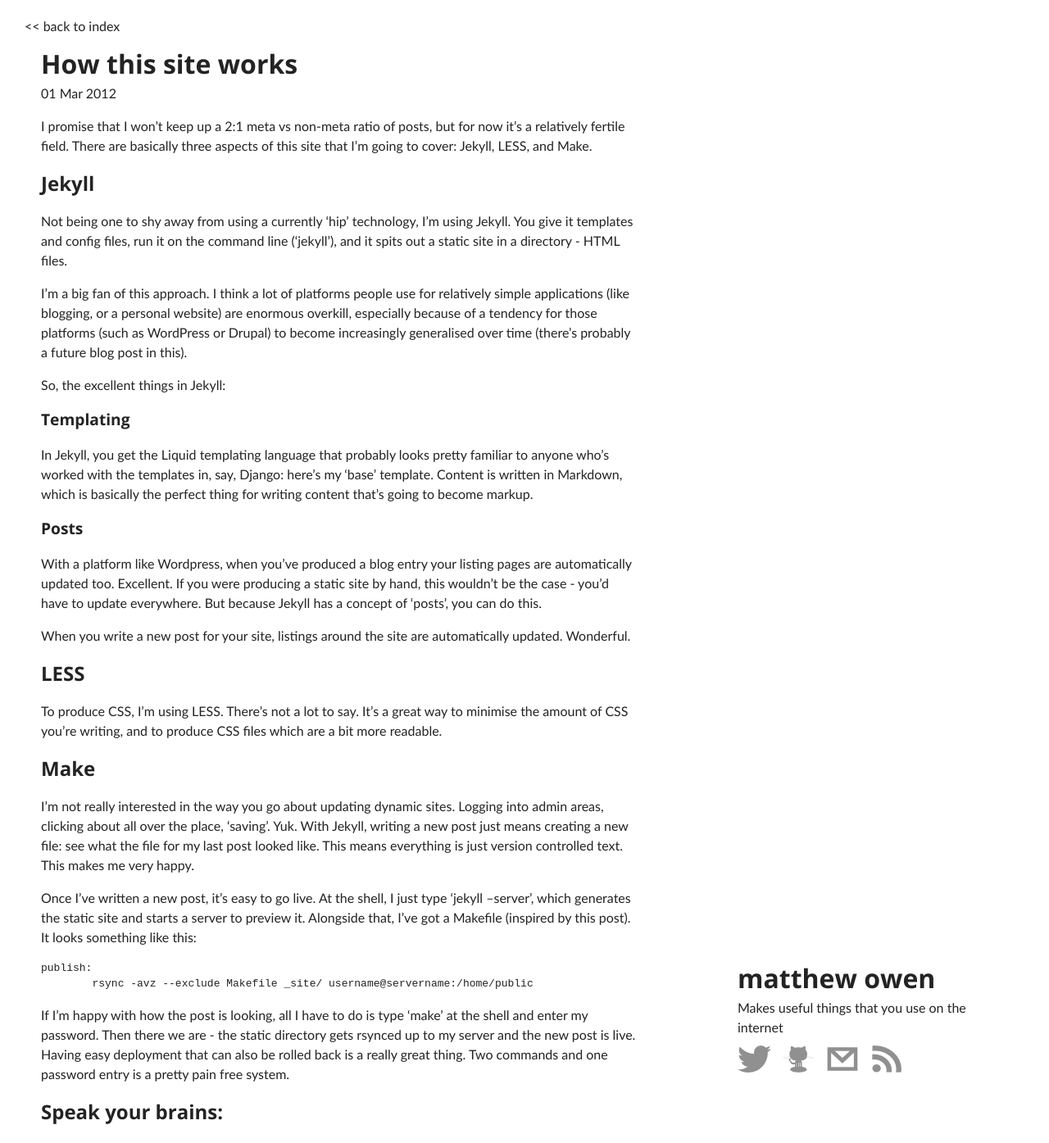
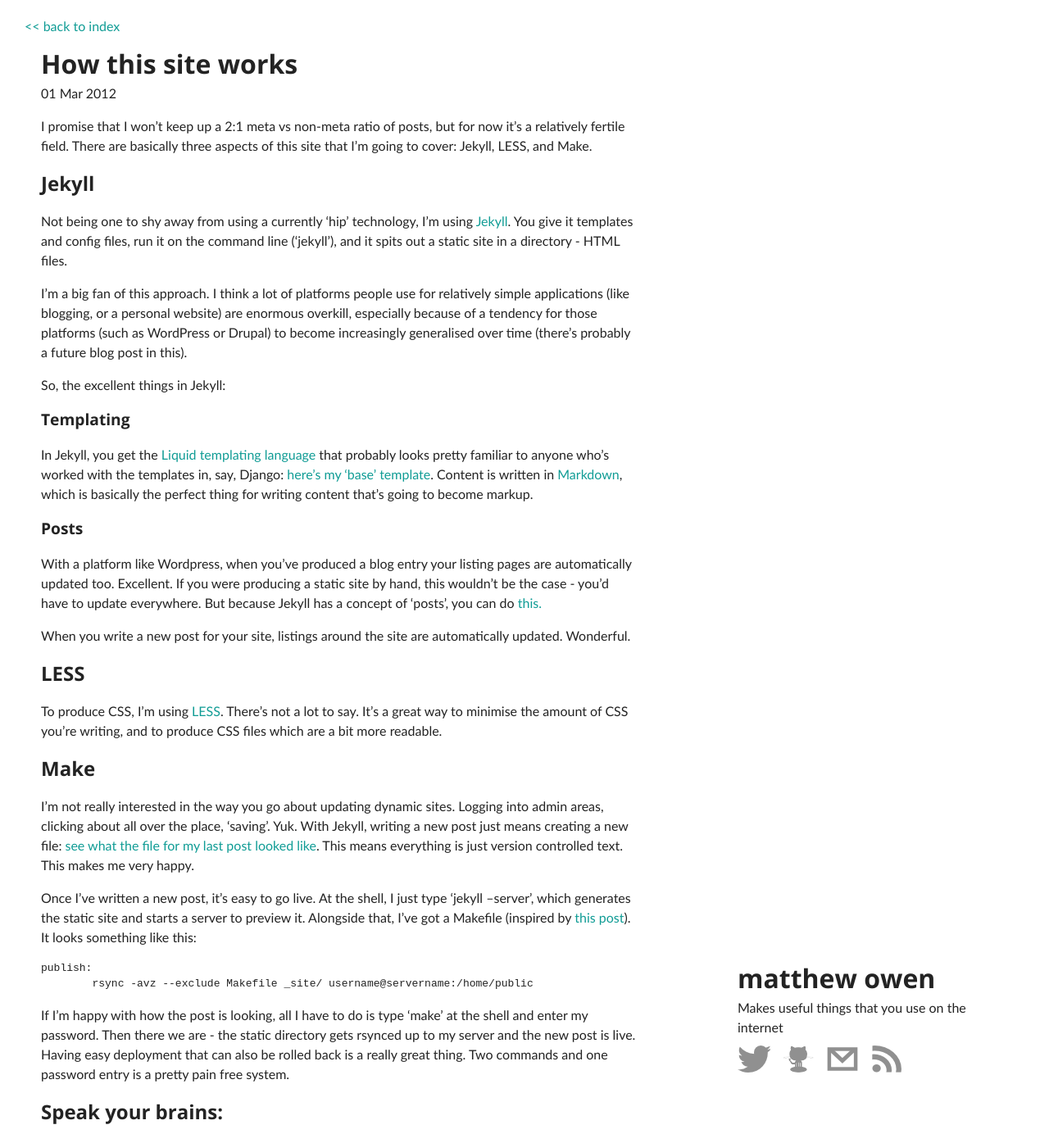
Before and after one commit to matthewowen/personal-site, a Jekyll site: the page built from _posts/2012-03-01-jekyll-less-make-how-this-site-works.markdown, in a window 1280 px wide and 1395 px high. Shown: the whole window at 82% size. Built offline with Jekyll 4.4.1, drawn with Linux system fonts in a browser that asks for light colours; some web fonts are replaced; comment, search, counter and statistics services are not loaded.

Commit message:
nice link color in body

```diff
--- a/_layouts/post.html
+++ b/_layouts/post.html
@@ -3,7 +3,7 @@ layout: base
 ---
 <article class="post">
 <section class="crumb"><a href="/">&lt;&lt; back to index</a></section>
-<h2><a href="{{ post.url }}">{{ page.title }}</a></h2>
+<h2>{{ page.title }}</h2>
 <span>{{ page.date | date_to_string }}</span>
 {{ content }}
 <section id="comments">
--- a/static/styles.css
+++ b/static/styles.css
@@ -19,20 +19,14 @@ body{color:#232323;font-family:'Lusitana','Gill Sans','Gill Sans MT','Gill Sans
 header{padding:10px;}
 nav{padding-top:10px;}nav li{width:40px;height:33px;margin-right:10px;overflow:hidden;text-indent:-999px;display:inline-block;opacity:0.5;transition:opacity 0.5s;-webkit-transition:opacity 0.5s;-o-transition:opacity 0.5s;}nav li:hover{opacity:1;}
 nav li a{display:block;height:100%;width:100%;}
-nav li.twitter{background-image:url("/static/img/twitter.png");}
-nav li.rss{background-image:url("/static/img/rss.png");}
-nav li.github{background-image:url("/static/img/github.png");}
-nav li.email{background-image:url("/static/img/email.png");}
+nav .twitter{background-image:url("/static/img/twitter.png");}
+nav .rss{background-image:url("/static/img/rss.png");}
+nav .github{background-image:url("/static/img/github.png");}
+nav .email{background-image:url("/static/img/email.png");}
 .content{display:block;}
 article{padding:10px;}
 .summary{font-size:1.2em;margin-top:5px;}
-.sidebar-projects a{color:#232323;}
-.sidebar-projects h3{padding-bottom:10px;}
-.sidebar-projects a{margin:1em;}.sidebar-projects a h4{text-decoration:underline;}
-.sidebar-projects a p{font-family:'Gill Sans','Gill Sans MT',sans-serif;}
 .about-me{padding:10px;}.about-me p{margin:0.2em 0;}
-.posts{padding:10px;}.posts li{font-family:'Open Sans',Futura-Medium,Futura W01 Medium,Futura,Arial,Sans-Serif;}.posts li a{text-decoration:underline;}
-.posts li span{font-style:normal;padding-right:10px;}
 h1{font-size:2em;font-family:'Open Sans',Futura-Medium,Futura W01 Medium,Futura,Arial,Sans-Serif;}
 h2{font-size:2em;font-family:'Open Sans',Futura-Medium,Futura W01 Medium,Futura,Arial,Sans-Serif;}
 h3{font-size:1.5em;font-family:'Open Sans',Futura-Medium,Futura W01 Medium,Futura,Arial,Sans-Serif;}
@@ -44,6 +38,8 @@ strong{font-weight:bold;}
 article p{margin:1em 0;}
 article ul{margin:1em 0;}article ul li{list-style:inside square;}
 article ol{margin:1em 0;}article ol li{list-style:inside lower-roman;}
+article a{color:#109c95;transition:color 0.5s;-webkit-transition:color 0.5s;-o-transition:color 0.5s;}article a:hover{color:#095b57;}
+.index a{color:#232323;}
 .cf:before,.cf:after{content:"";display:table;}
 .cf:after{clear:both;}
 .cf{*zoom:1;}
```
Also changed, not shown: static/styles.less (+17 -22 lines).
